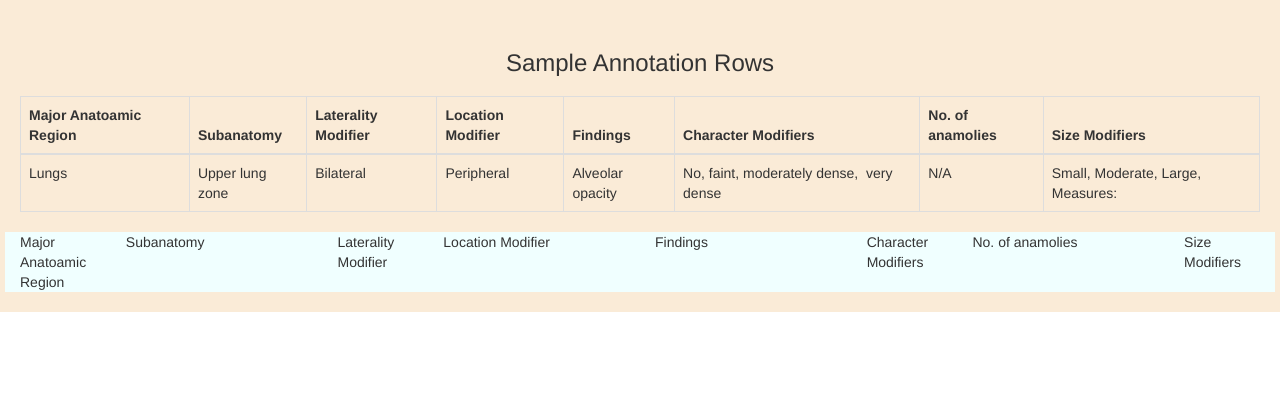
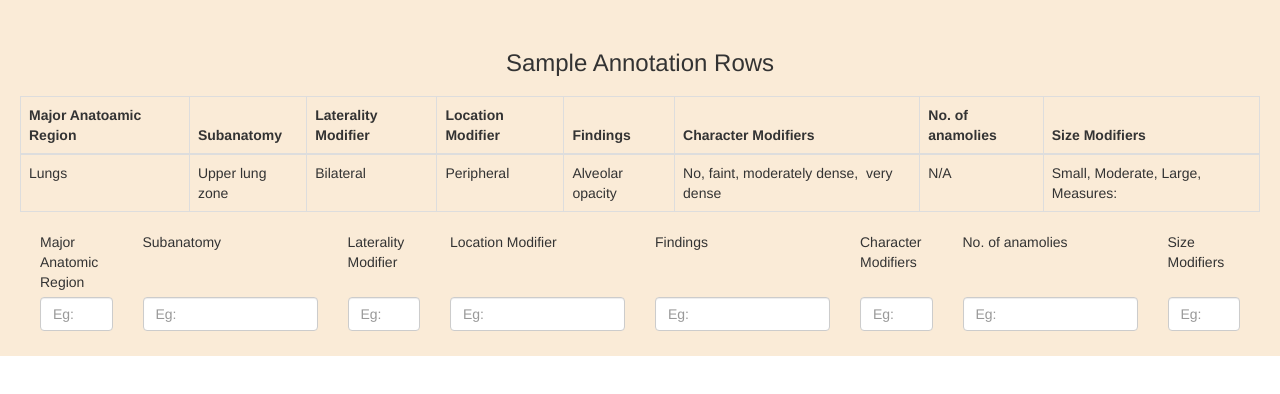
Before and after one commit to nadeemansaris524968/Annotation-App, a plain HTML site: page index.html in a window 1280 px wide. Drawn offline with nearby package versions, Linux system fonts and the light colour scheme.

Commit message:
Add 8 input fields with margin css.

```diff
--- a/index.css
+++ b/index.css
@@ -6,3 +6,11 @@
     text-align: center;
     padding: 10px;
 }
+
+.annotation-input-headings-row {
+    margin: 5px;
+}
+
+.annotation-input-fields-row {
+    margin: 5px;
+}
--- a/index.html
+++ b/index.html
@@ -42,8 +42,8 @@
                 </tr>
             </tbody>
         </table>
-        <div class="row" style="background-color: azure">
-            <div class="col-lg-1">Major Anatoamic Region</div>
+        <div class="row annotation-input-headings-row">
+            <div class="col-lg-1">Major Anatomic Region</div>
             <div class="col-lg-2">Subanatomy</div>
             <div class="col-lg-1">Laterality Modifier</div>
             <div class="col-lg-2">Location Modifier</div>
@@ -52,6 +52,32 @@
             <div class="col-lg-2">No. of anamolies</div>
             <div class="col-lg-1">Size Modifiers</div>
         </div>
+        <div class="row annotation-input-fields-row">
+            <div class="col-lg-1">
+                <input type="text" id="major-anatomic-region" class="form-control" placeholder="Eg:">
+            </div>
+            <div class="col-lg-2">
+                <input type="text" id="subanatomy" class="form-control" placeholder="Eg:">
+            </div>
+            <div class="col-lg-1">
+                <input type="text" id="laterality-modifier" class="form-control" placeholder="Eg:">
+            </div>
+            <div class="col-lg-2">
+                <input type="text" id="laterality-modifier" class="form-control" placeholder="Eg:">
+            </div>
+            <div class="col-lg-2">
+                <input type="text" id="findings" class="form-control" placeholder="Eg:">
+            </div>
+            <div class="col-lg-1">
+                <input type="text" id="character" class="form-control" placeholder="Eg:">
+            </div>
+            <div class="col-lg-2">
+                <input type="text" id="no-anammolies" class="form-control" placeholder="Eg:">
+            </div>
+            <div class="col-lg-1">
+                <input type="text" id="size-modifier" class="form-control" placeholder="Eg:">
+            </div>
+        </div>
     </div>
 </body>
 <script src="index.js"></script>
```
